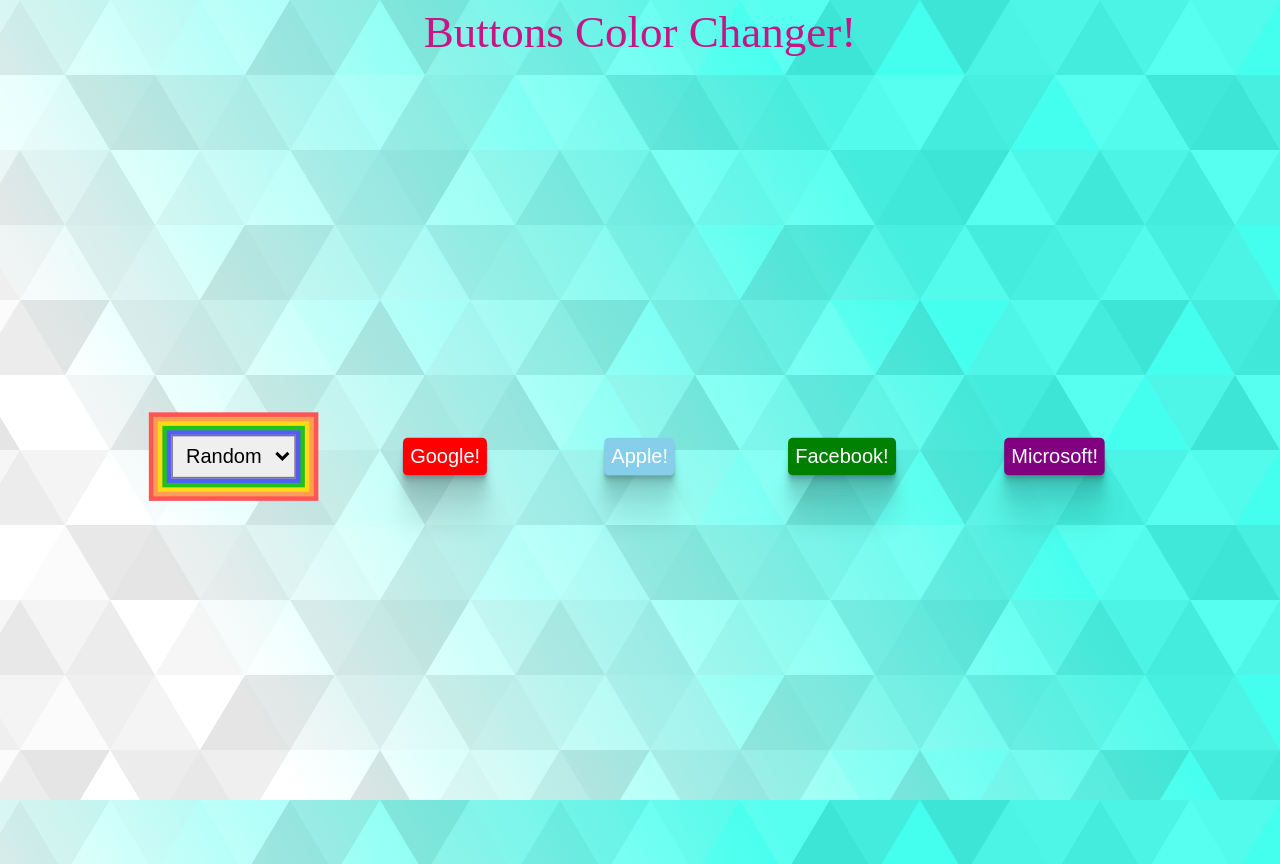
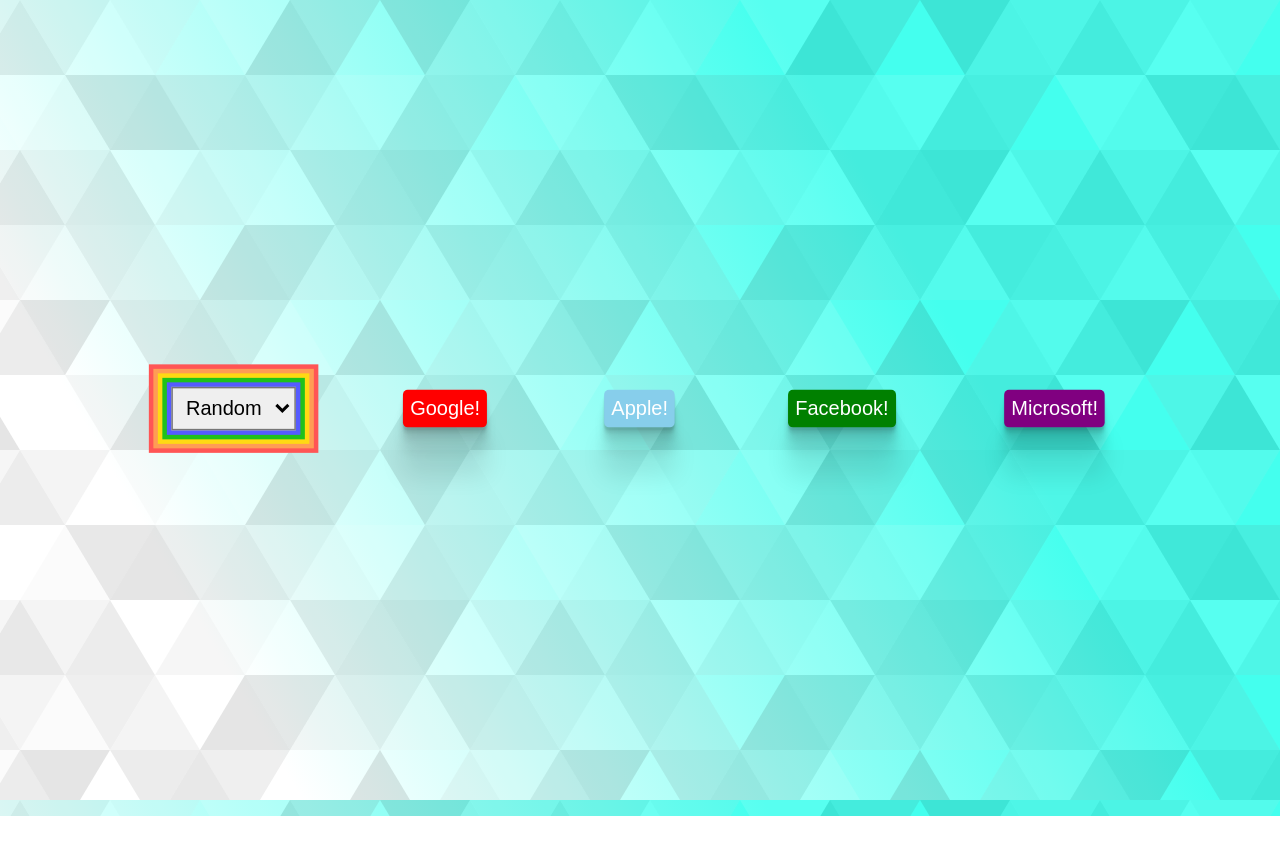
Before and after one commit to akashzeno/buttons-color-changer, a plain HTML site: page index.html in a window 1280 px wide. After the commit the page ends 816 px from the top, so only its background shows below. Drawn offline with Linux system fonts and the light colour scheme.

Commit message:
removed title

```diff
--- a/index.html
+++ b/index.html
@@ -10,7 +10,6 @@
     <title>Buttons Color Changer!</title>
 </head>
 <body>
-    <h1 class="title">Buttons Color Changer!</h1>
     <div class="mainContainer">
         <select title="dropdown" name="dropdown" id="dropdown" class="dropdown">
             <option value="random">Random</option>
--- a/static/css/style.css
+++ b/static/css/style.css
@@ -5,11 +5,6 @@
     background-size: cover;
 }
 
-.title {
-    text-align: center;
-    color: MediumVioletRed;
-    font-family: 'Trocchi', serif; font-size: 45px; font-weight: normal; line-height: 48px; margin: 0;
-}
 .mainContainer {
     margin: 0 auto;
     display: flex;
```
